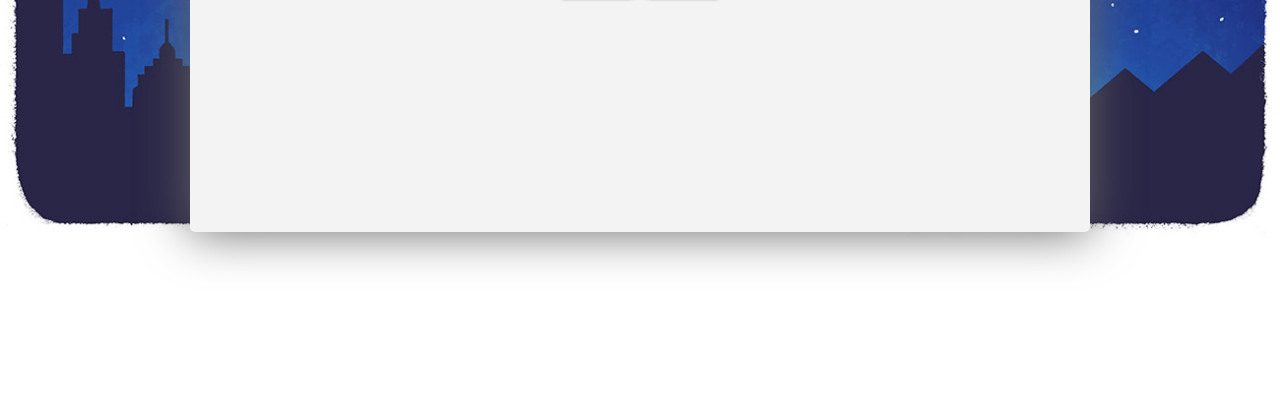
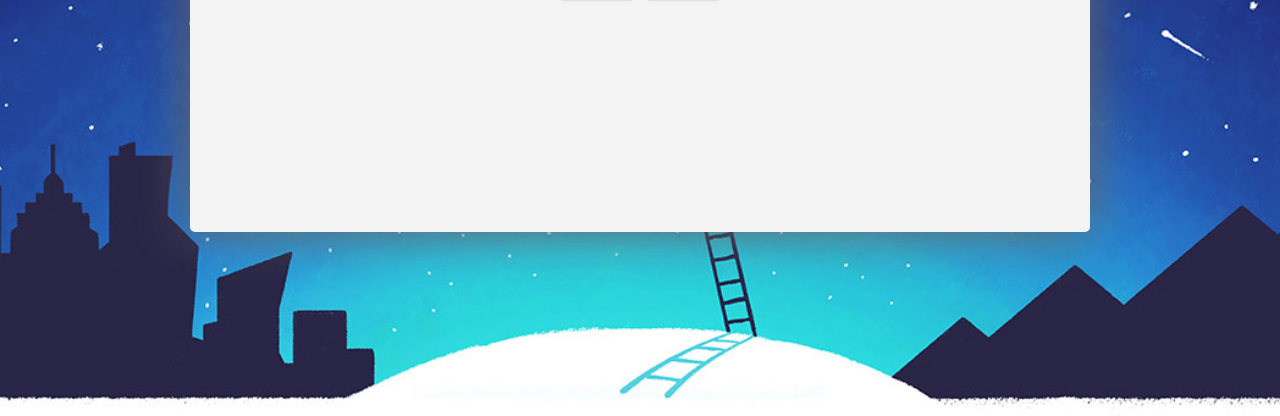
Before and after one commit to mmason33/HangmanJS, a plain HTML site: page index.html in a window 1280 px wide. Shown: the part 384-800 px from the top of the page. Drawn offline with nearby package versions, Linux system fonts and the light colour scheme.

Commit message:
add screen size params

```diff
--- a/assets/css/style.css
+++ b/assets/css/style.css
@@ -4,6 +4,7 @@ body {
 	background-size: cover;
 	font-family: 'Cutive Mono', monospace;
 	overflow: hidden;
+	height: 100vh;
 }
 
 body * {
--- a/assets/js/script.js
+++ b/assets/js/script.js
@@ -125,7 +125,7 @@ class Hangman {
 const hangman = new Hangman("Hangman Game");
 
 	document.addEventListener("DOMContentLoaded", function(){
-
+		if ( window.innerWidth > 1200) {
 		    AOS.init({
 		      offset: 0,
 		      duration: 600,
@@ -135,5 +135,8 @@ document.addEventListener("DOMContentLoaded", function(){
 
 			hangman.difficultyLevel('easy', this.easyWord);
 			hangman.difficultyLevel('hard', this.hardWord);
+		} else {
+			document.write('<h3>This project is not supported on smaller screen sizes, please view on a desktop or laptop computer for the best experience.</h3><h4>Support for mobile may come in the future!! :)');
+		}
 
 	});//.ready
```
Lines whose indentation alone changed are shown as unchanged.
